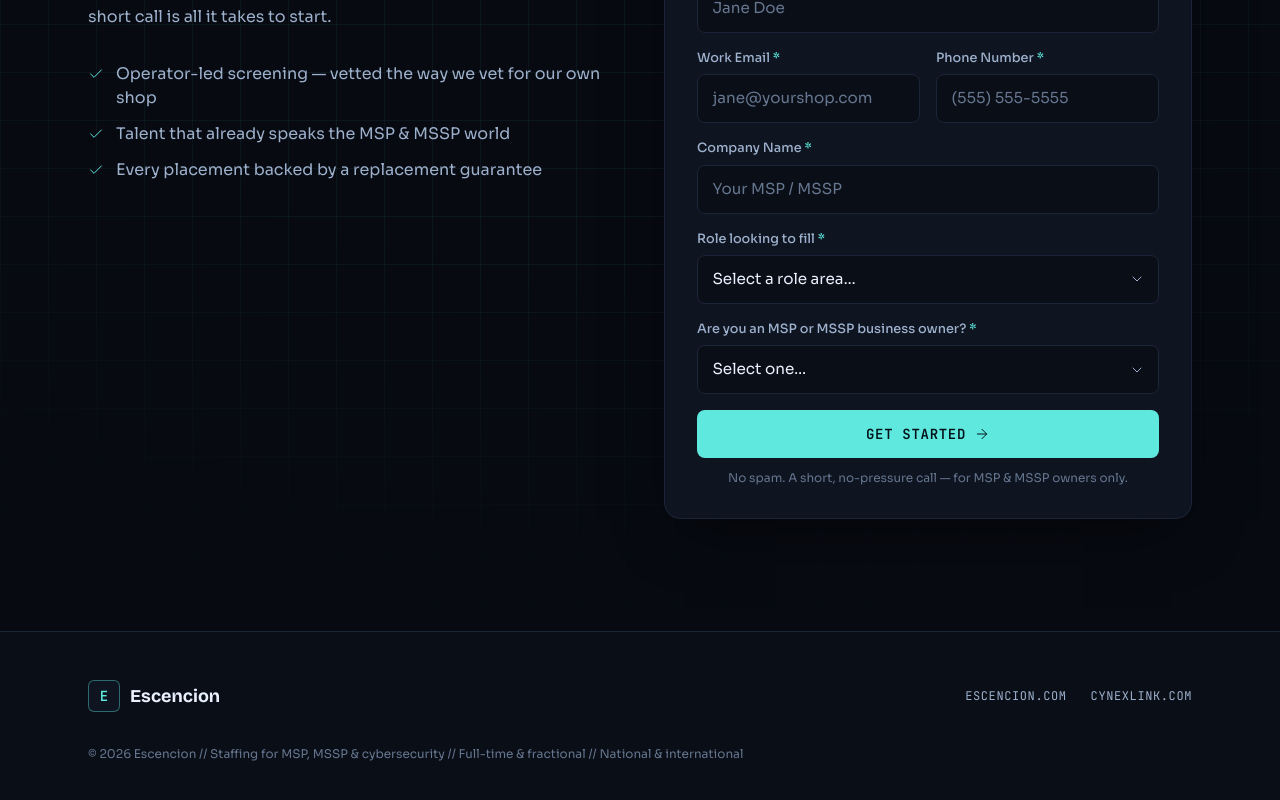
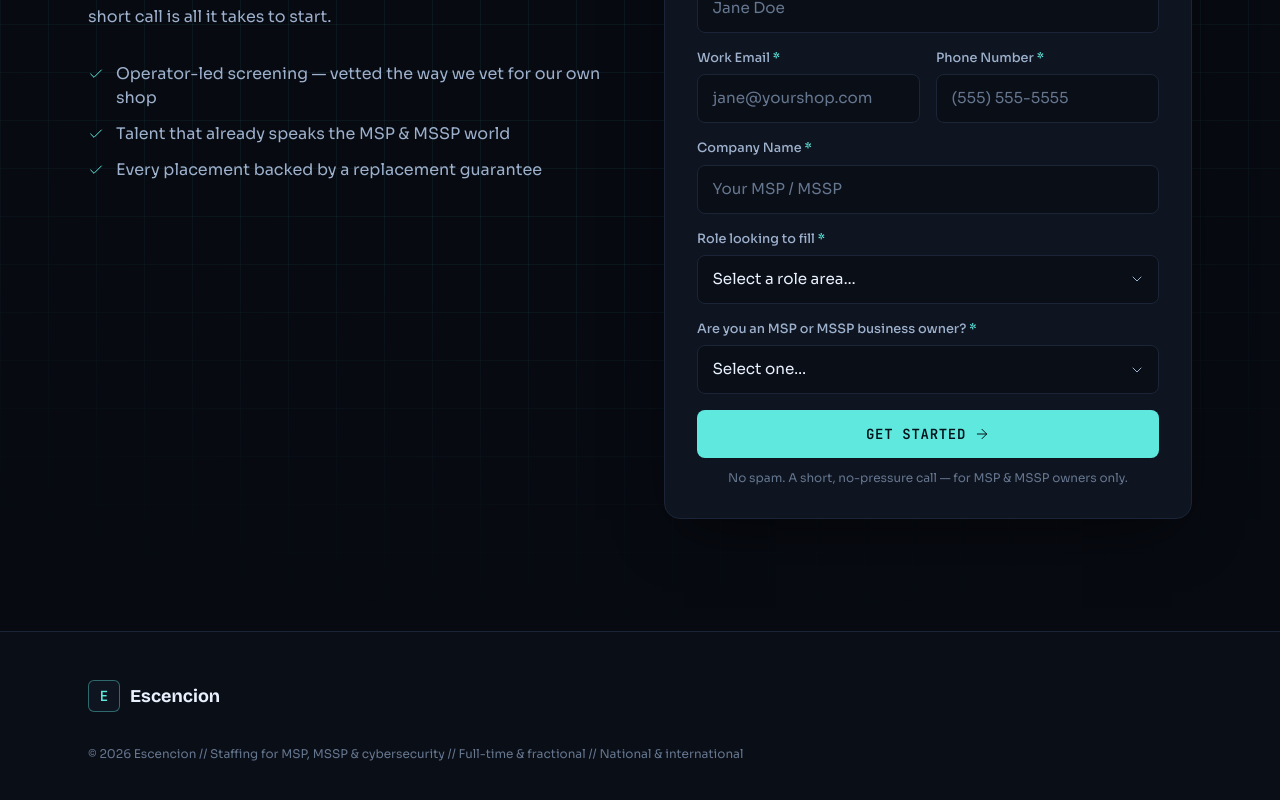
Before and after one commit to Landing-Pages-Websites/escencion-landing, a Next.js app: page / in a window 1280 px wide. Shown: the part 10716-11516 px from the top of the page. Built offline with nearby package versions, Linux system fonts and the light colour scheme.

Commit message:
qa: remove footer external exit links per director

```diff
--- a/src/app/page.tsx
+++ b/src/app/page.tsx
@@ -814,10 +814,6 @@ export default function Home(): ReactElement {
             </span>
             <span className="font-display text-lg font-bold text-ink">Escencion</span>
           </div>
-          <nav className="flex flex-wrap gap-x-6 gap-y-2 font-mono text-xs uppercase tracking-wider text-muted">
-            <a href="https://escencion.com" target="_blank" rel="noopener noreferrer" className="hover:text-accent">escencion.com</a>
-            <a href="https://cynexlink.com" target="_blank" rel="noopener noreferrer" className="hover:text-accent">cynexlink.com</a>
-          </nav>
         </div>
         <div className="mx-auto mt-8 max-w-[1200px] px-6 md:px-12">
           <p className="text-xs leading-relaxed text-muted-2">
```
